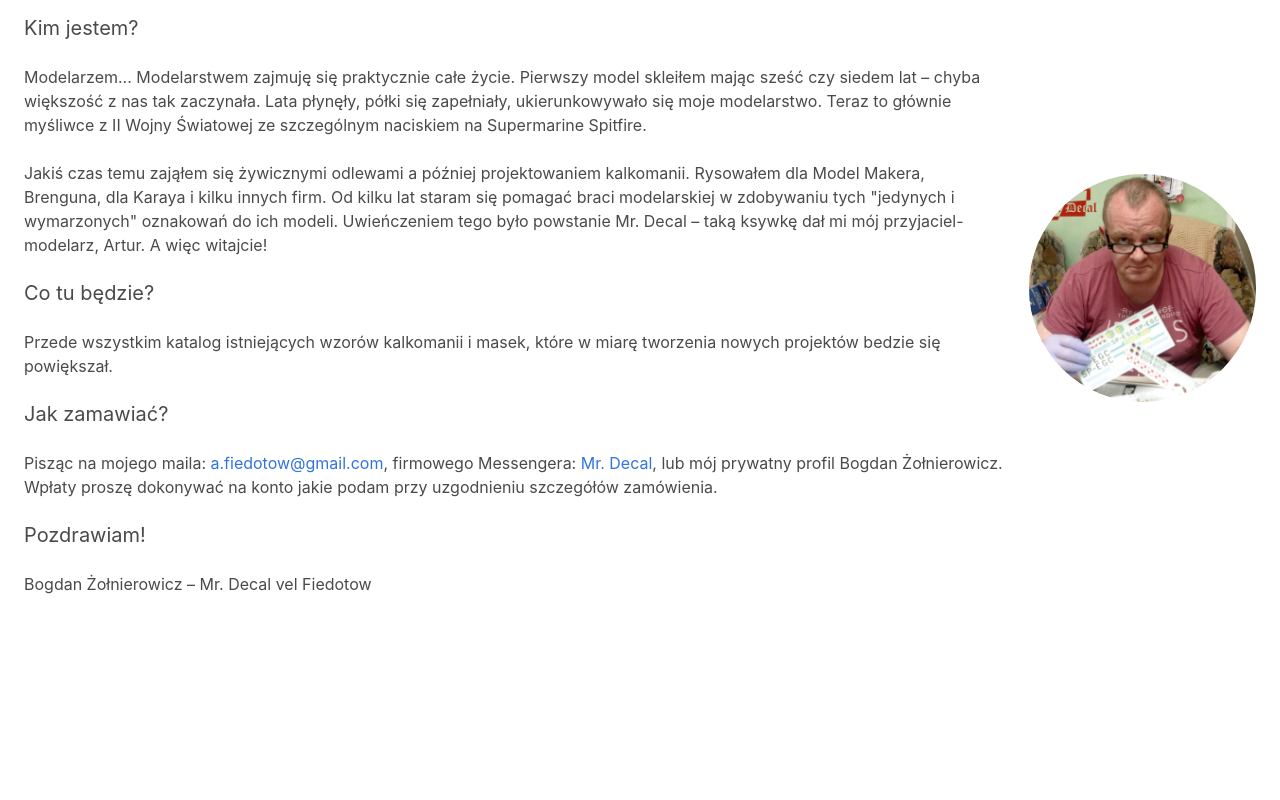
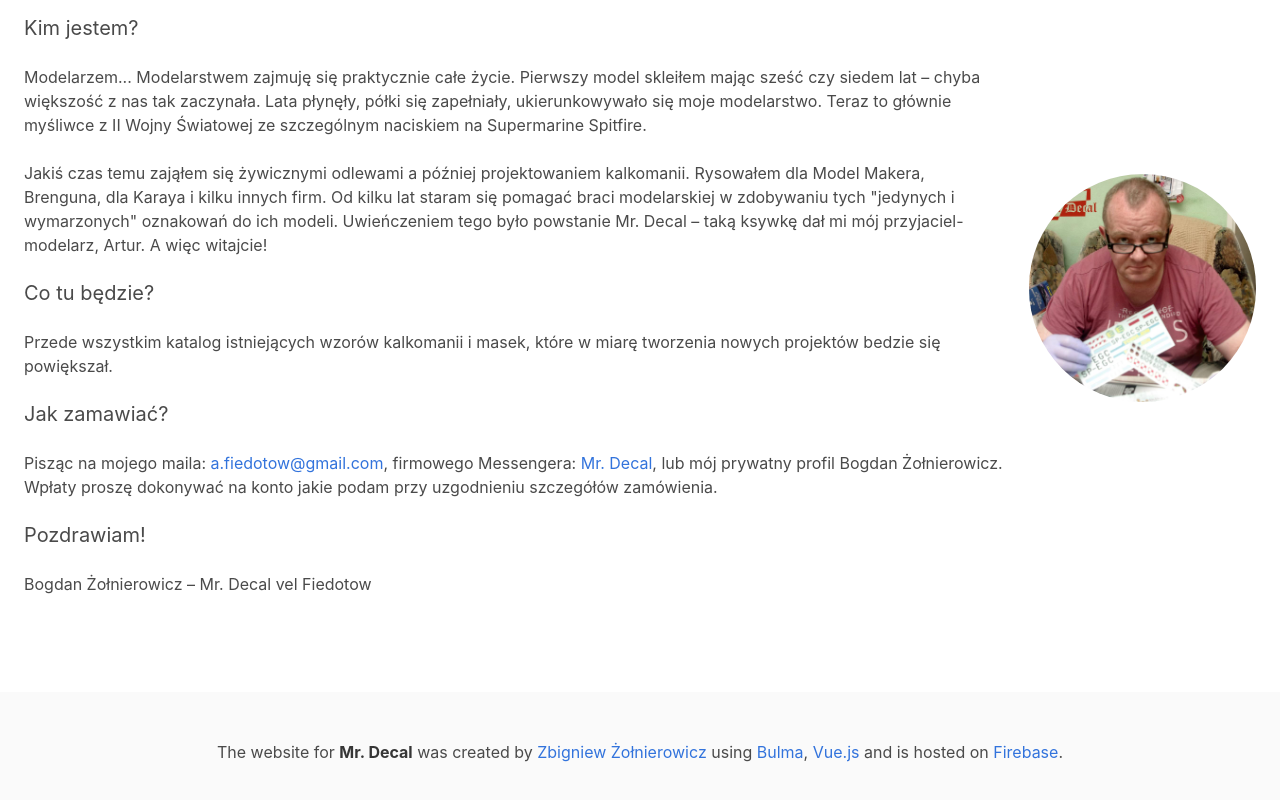
Before and after one commit to zbigniewzolnierowicz/bogdan, a Vue app: page / in a window 1280 px wide. Shown: the part 560-1360 px from the top of the page. Before the commit the page ends 1240 px from the top, so only its background shows below. Built offline with nearby package versions, Linux system fonts and the light colour scheme; no server answers; what vue-firestore, vue-rx would draw is missing.

Commit message:
Added a footer

```diff
--- a/src/App.vue
+++ b/src/App.vue
@@ -73,6 +73,17 @@
       </div>
     </section>
     <router-view class="section" />
+    <footer class="footer">
+      <div class="content has-text-centered">
+        <p>
+          The website for <strong>Mr. Decal</strong> was created by
+          <a href="https://zbigniew.zolnierowi.cz">Zbigniew Żołnierowicz</a>
+          using <a href="https://bulma.io/">Bulma</a>,
+          <a href="https://vuejs.org/">Vue.js</a> and is hosted on
+          <a href="https://firebase.google.com/">Firebase</a>.
+        </p>
+      </div>
+    </footer>
   </div>
 </template>
 
```
